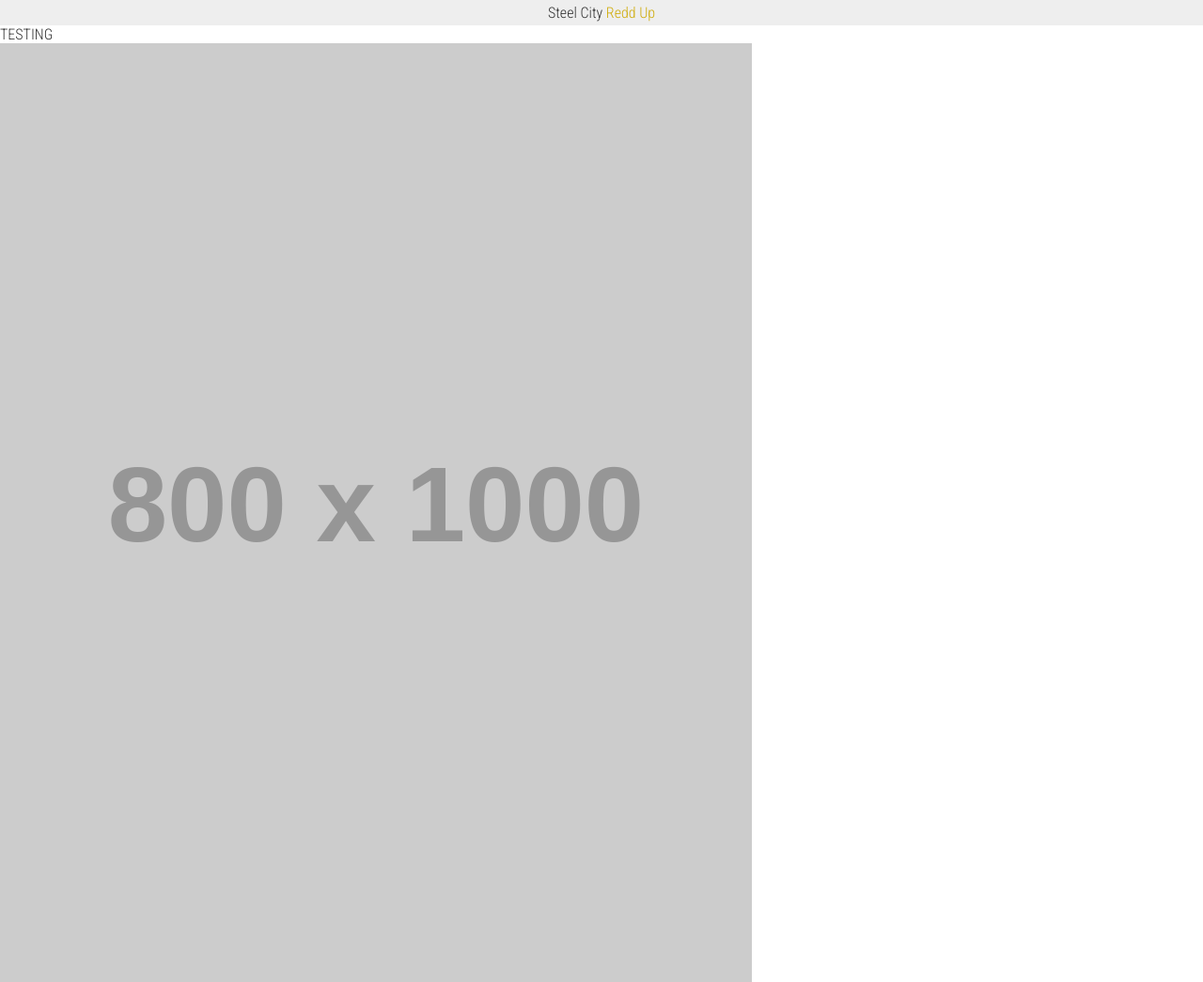
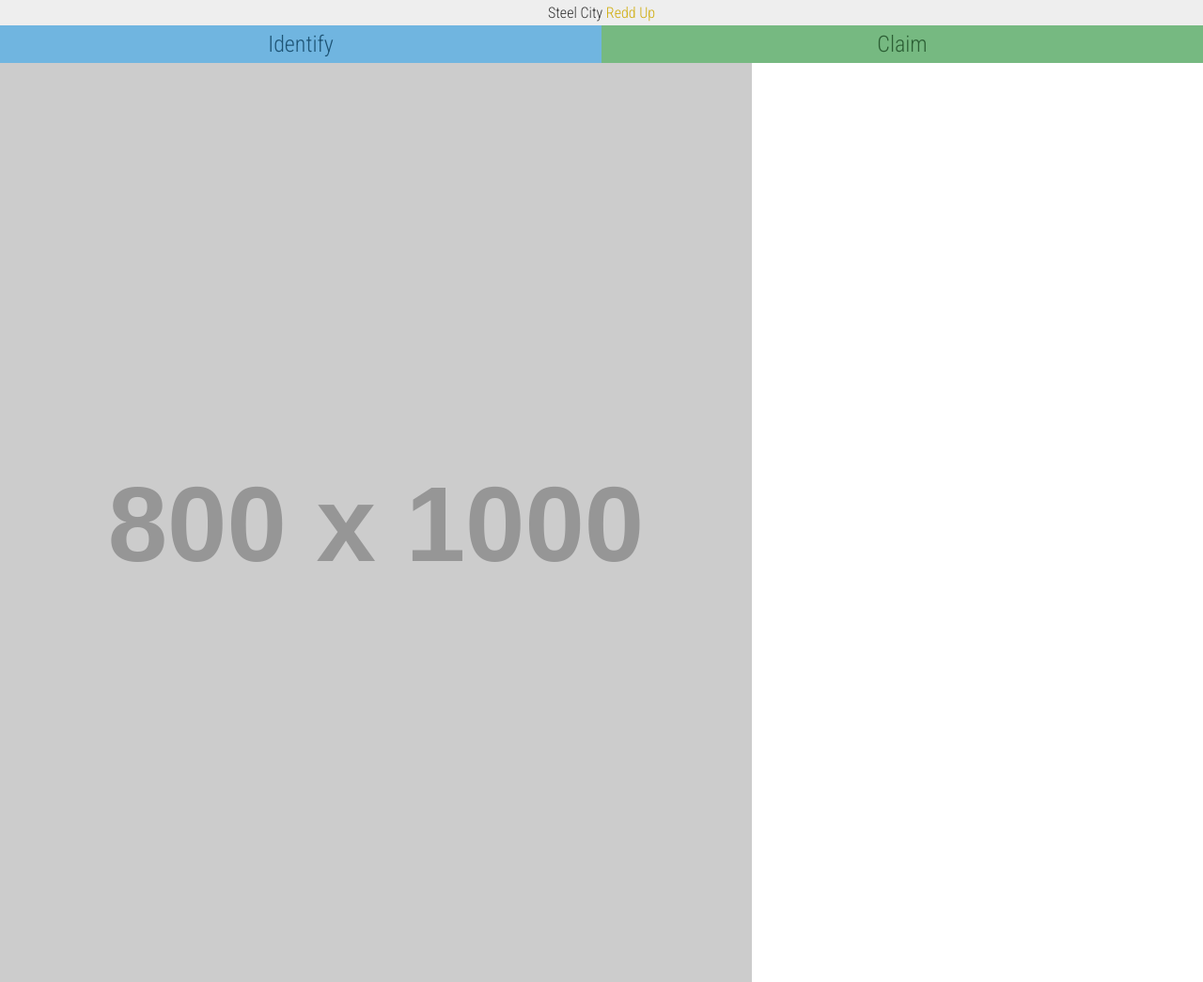
Before and after one commit to gmisek/ReddupApp, a Python web app: template reddup/templates/index.html in a window 1280 px wide. Shown: the top 1045 px of the page at 94% size. Run offline with Jinja, Linux system fonts and the light colour scheme; the template is opened without the code that fills it, so the values that code supplies are empty; grey boxes labelled with a size stand in for pictures from a placeholder-image service; some libraries are stand-ins or nearby versions.

Commit message:
JS Changes

```diff
--- a/reddup/templates/index.html
+++ b/reddup/templates/index.html
@@ -14,14 +14,13 @@
 
 	<div class="wrap" ng-controller="Controller">
 		<div class="name-row">Steel City <span style="color: #cfac0b;">Redd Up</span></div>
-		{[{ test }]}
 		<div class="btn-row" ng-show="mode.select">
 			<div class="big-btn" ng-click="setMode('identify')">Identify</div>
 			<div class="big-btn claim" ng-click="mode.claim">Claim</div>
 		</div>
 		<!-- Show after clicking 'Identify' -->
 		<div class="btn-row" ng-show="mode.identify">
-			<div class="big-btn" ng-show="mode = 'details'">Use my location</div>
+			<div class="big-btn" ng-show="mode.details">Use my location</div>
 			<div class="msg">or tap the map {{ mode.identify }}</div>
 		</div>
 		<!-- Show after clicking 'Claim' -->
--- a/static/js/main.js
+++ b/static/js/main.js
@@ -23,7 +23,6 @@
 		claim: false,
 		solve: false
 	};
-	$scope.test = "TESTING";
 	$scope.markers = [];
 	$scope.currentMarker = null;
 	$scope.mapOptions = {
@@ -37,9 +36,13 @@
 	});
 
 	$scope.setMode = function (mode) {
-		$angular.forEach($scope.mode, function(item) {
-			item = false;
-		});
+		$scope.mode = {
+			select: false,
+			identify: false,
+			details: false,
+			claim: false,
+			solve: false
+		};
 		$scope.mode[mode] = true;
 	};
 
```
